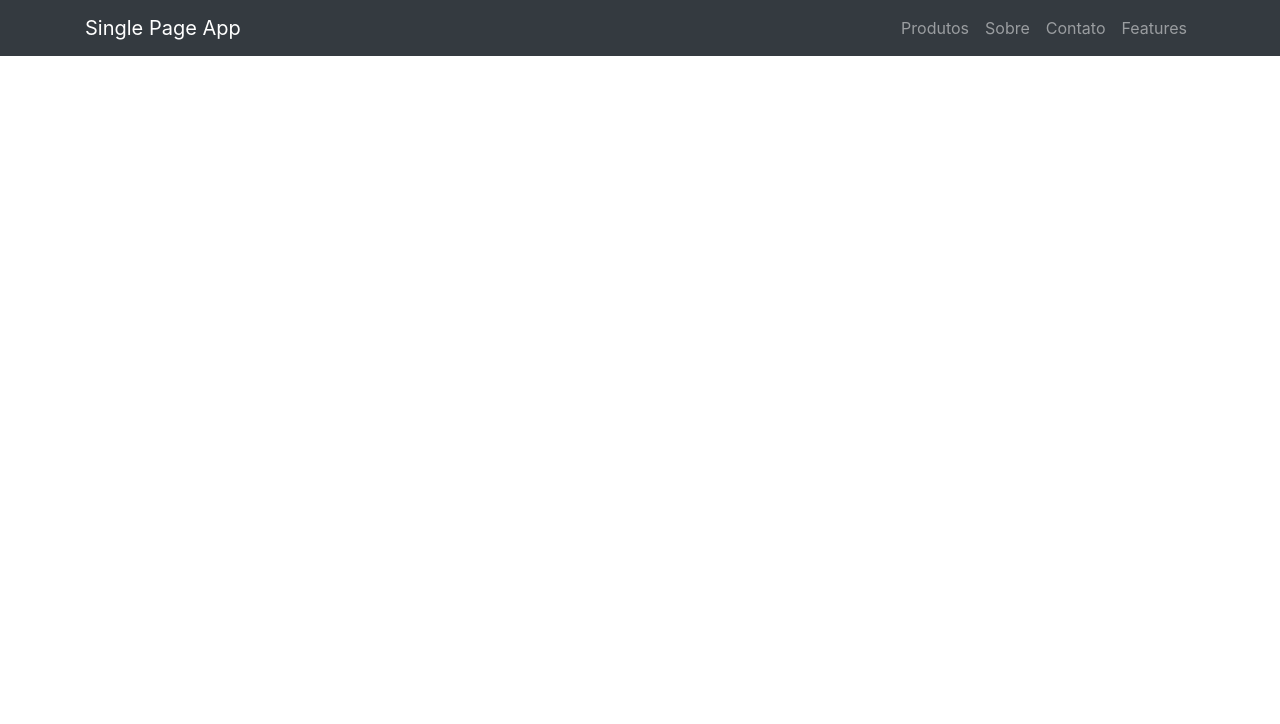
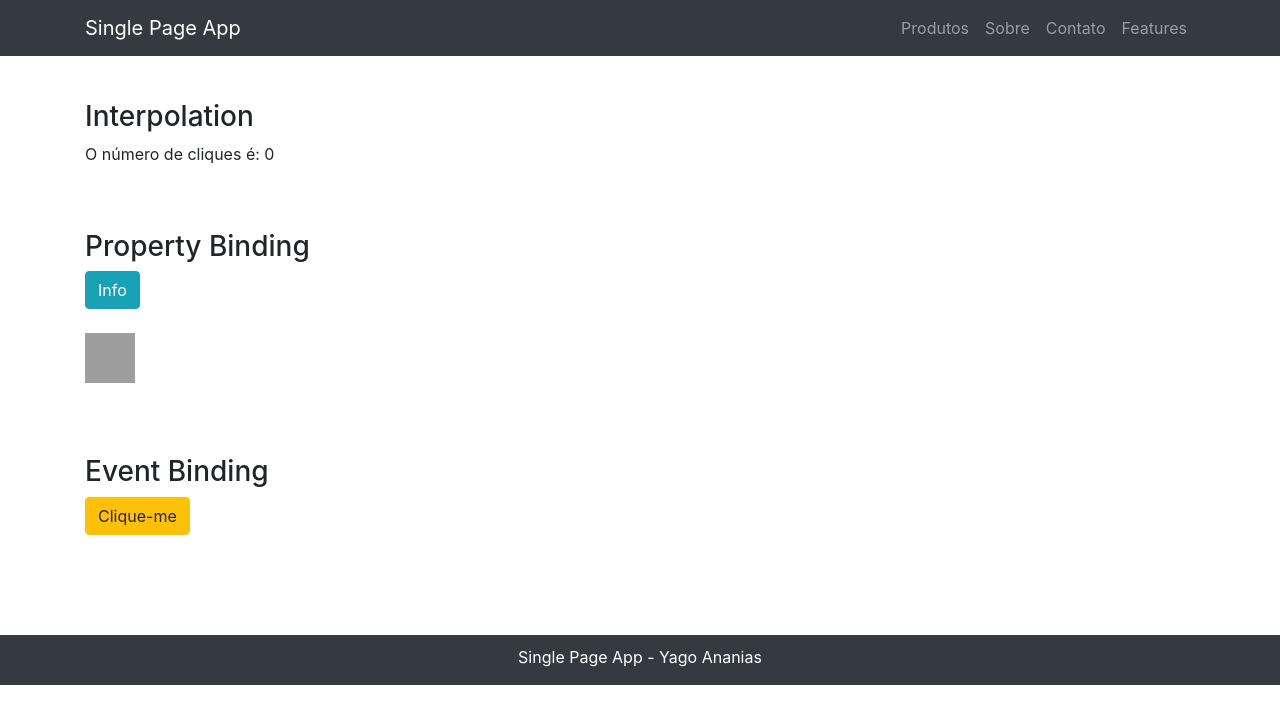
Before and after one commit to yagoananias/angular-single-page-app, an Angular app in the folder angular-single-page-app/: page /app-data-binding in a window 1280 px wide. Before the commit this address led to /. Shown: the top 724 px of the page. Built offline with nearby package versions, Linux system fonts and the light colour scheme; grey boxes are pictures that could not be loaded.

Commit message:
DataBinding e Interpolation

```diff
--- a/angular-single-page-app/src/app/app.module.ts
+++ b/angular-single-page-app/src/app/app.module.ts
@@ -10,6 +10,7 @@
 import { SobreComponent } from './institucional/sobre/sobre.component';
 import { ContatoComponent } from './institucional/contato/contato.component';
 import { rootRouterConfig } from './app.routes';
+import { DataBindingComponent } from './demos/data-binding/data-binding.component';
 
 @NgModule({
   declarations: [
@@ -18,7 +19,8 @@
     HomeComponent,
     FooterComponent,
     SobreComponent,
-    ContatoComponent
+    ContatoComponent,
+    DataBindingComponent
   ],
   imports: [
     BrowserModule,
--- a/angular-single-page-app/src/app/app.routes.ts
+++ b/angular-single-page-app/src/app/app.routes.ts
@@ -1,4 +1,5 @@
 import { Routes } from '@angular/router';
+import { DataBindingComponent } from './demos/data-binding/data-binding.component';
 import { ContatoComponent } from './institucional/contato/contato.component';
 import { SobreComponent } from './institucional/sobre/sobre.component';
 import { HomeComponent } from './navegacao/home/home.component';
@@ -8,4 +9,5 @@
   { path: 'home', component: HomeComponent },
   { path: 'contato', component: ContatoComponent },
   { path: 'sobre', component: SobreComponent },
+  { path: 'app-data-binding', component: DataBindingComponent }
 ];
--- /dev/null
+++ b/angular-single-page-app/src/app/demos/data-binding/data-binding.component.html
@@ -0,0 +1,12 @@
+<div class="container main-container">
+  <h3>Interpolation</h3>
+  <p>O número de cliques é: {{ contadorClique }}</p><br><br>
+
+  <h3>Property Binding</h3>
+  <button class="btn btn-info" [disabled]="contadorClique >= 10">Info</button><br><br>
+
+  <img [src]="urlImagem" height="50px" width="50px" /> <br><br><br><br>
+
+  <h3>Event Binding</h3>
+  <button class="btn btn-warning" (click)='adicionarClique()'>Clique-me</button>
+</div>
--- /dev/null
+++ b/angular-single-page-app/src/app/demos/data-binding/data-binding.component.ts
@@ -0,0 +1,16 @@
+import { Component, OnInit } from '@angular/core';
+
+@Component({
+  selector: 'app-data-binding',
+  templateUrl: './data-binding.component.html'
+})
+export class DataBindingComponent {
+
+  public contadorClique: number = 0;
+
+  public urlImagem: string = "https://angular.io/assets/images/logos/angular/angular.svg";
+
+  adicionarClique() {
+    this.contadorClique++
+  }
+}
--- a/angular-single-page-app/src/app/navegacao/menu/menu.component.html
+++ b/angular-single-page-app/src/app/navegacao/menu/menu.component.html
@@ -16,7 +16,7 @@
           <a class="nav-link"  [routerLink]="['/contato']">Contato</a>
         </li>
         <li class="nav-item">
-            <a class="nav-link" [routerLink]="['/features']">Features</a>
+            <a class="nav-link" [routerLink]="['/app-data-binding']">Features</a>
           </li>
       </ul>
     </div>
```
